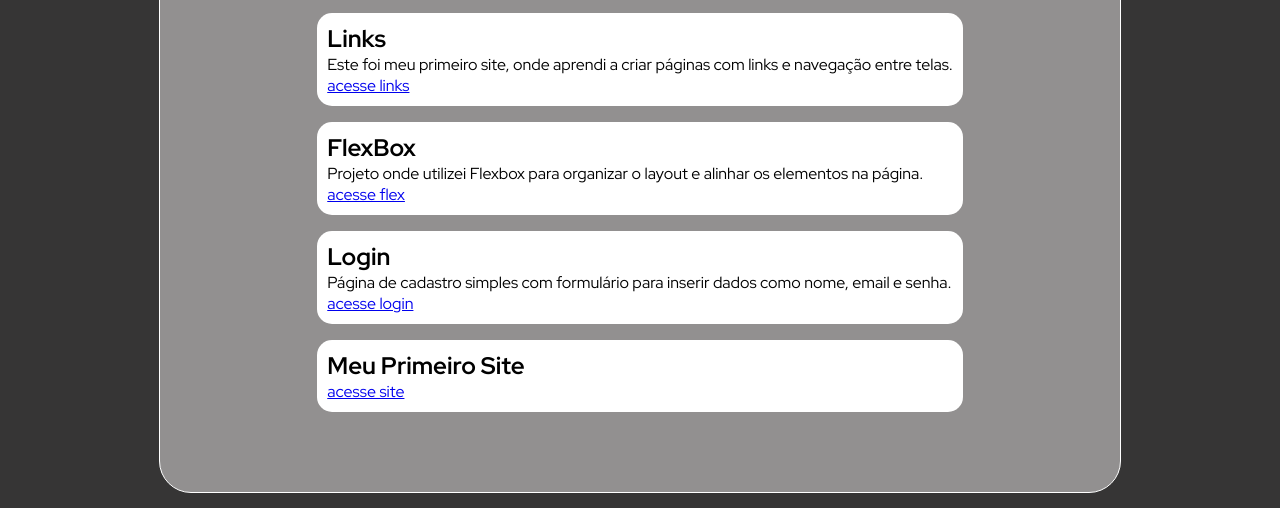
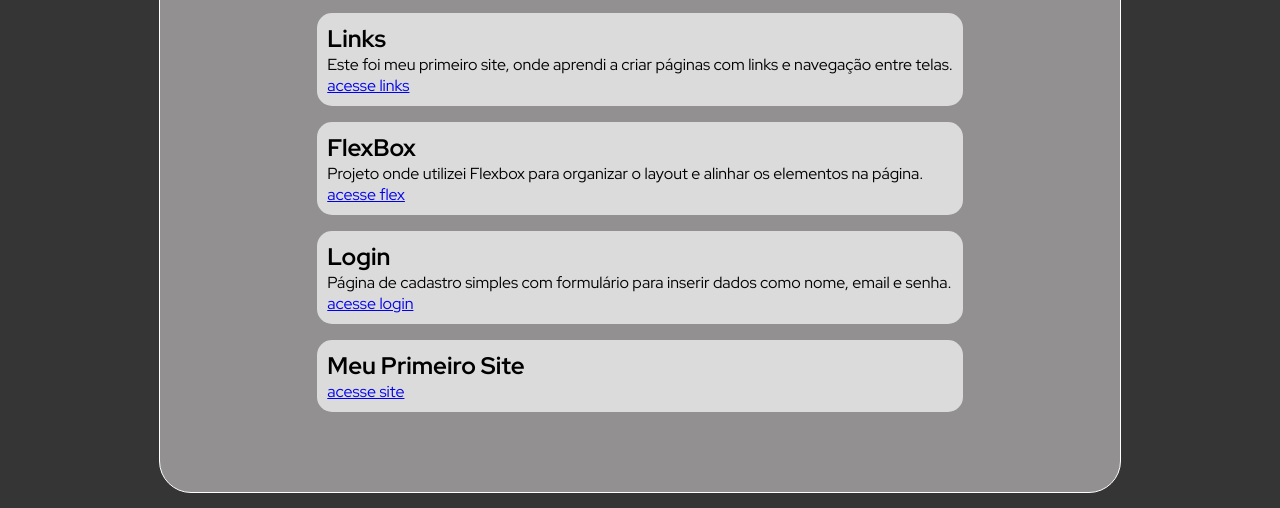
Before and after one commit to santosmanu27/santosmanu27.github.io, a plain HTML site: page projetos.html in a window 1280 px wide. Shown: the part 292-800 px from the top of the page. Drawn offline with Linux system fonts and the light colour scheme; a web font is replaced by a local one.

Commit message:
trocando cor da div

```diff
--- a/style.projetos.css
+++ b/style.projetos.css
@@ -47,7 +47,7 @@ nav {
     border: 1px solid #ffffff;
 }
 .container-projetos div{
-    background-color: white;
+    background-color: rgb(219, 219, 219);
     border-radius: 15px;
     padding: 10px;
 }
```
